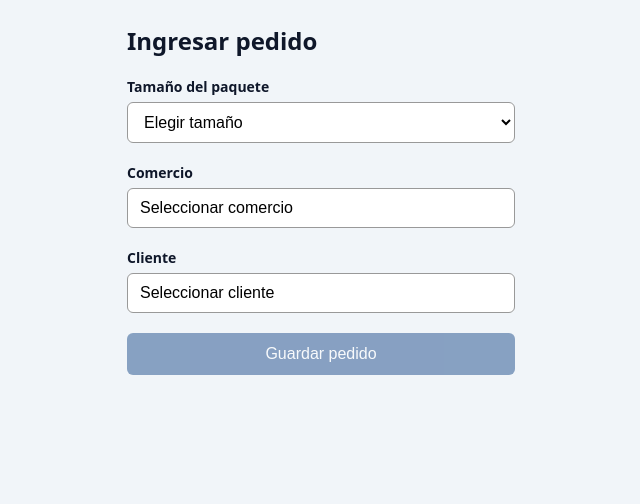
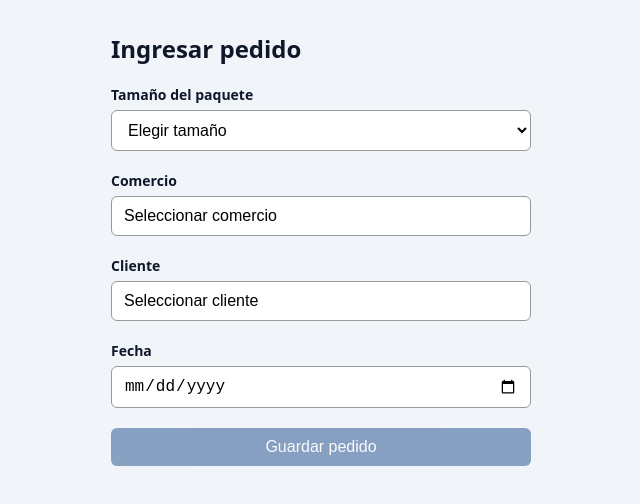
Before and after one commit to E1Naiko/IngenieriaEnSoftwareG12, a React (Vite) app in the folder frontend/: page /ingresar-pedido in a window 1280 px wide. Shown: the top 504 px of the page, without its empty margins (319-959 px from the left). Built offline with nearby package versions, Linux system fonts and the light colour scheme.

Commit message:
agregue para poner la fecha

```diff
--- a/frontend/src/pages/IngresarPedido.css
+++ b/frontend/src/pages/IngresarPedido.css
@@ -1,60 +1,86 @@
-.form {
-  width: 100%;
+.pedido-form {
   max-width: 420px;
-  margin: 1.5rem auto;
-  padding: 0 1rem;
-  box-sizing: border-box;
+  margin: 2rem auto;
   display: grid;
   gap: 1.25rem;
   font-family: system-ui, sans-serif;
 }
 
-.campo {
+.pedido-titulo {
+  margin: 0;
+  font-size: 24px;
+}
+
+.pedido-campo {
   display: grid;
   gap: 6px;
 }
 
-.label {
+.pedido-label {
   font-size: 14px;
   font-weight: 600;
 }
 
-.control {
-  width: 100%;
+.pedido-control {
   padding: 10px 12px;
-  font-size: 16px; /* Evita zoom automático en safari/iOS */
+  font-size: 16px;
   border: 1px solid #999;
   border-radius: 6px;
   background: #fff;
   text-align: left;
   cursor: pointer;
-  box-sizing: border-box;
 }
 
-.fondo {
+.pedido-primario {
+  width: 100%;
+  padding: 10px 14px;
+  font-size: 16px;
+  border: 0;
+  border-radius: 6px;
+  background: #1f4e8c;
+  color: #fff;
+  cursor: pointer;
+}
+
+.pedido-primario:disabled {
+  opacity: 0.5;
+  cursor: not-allowed;
+}
+
+.pedido-error {
+  margin: 0;
+  color: red;
+}
+
+.pedido-ok {
+  margin: 0;
+  color: green;
+}
+
+/* ---------- Popup ---------- */
+
+.pedido-fondo {
   position: fixed;
   inset: 0;
   background: rgba(0, 0, 0, 0.45);
   display: grid;
   place-items: center;
-  padding: 12px;
+  padding: 16px;
   z-index: 50;
-  box-sizing: border-box;
 }
 
-.popup {
+.pedido-popup {
   background: #fff;
   border-radius: 10px;
   width: 100%;
   max-width: 440px;
-  max-height: 85vh;
-  max-height: 85dvh; /* Soporte para alto dinámico en móviles */
+  max-height: 80vh;
   display: flex;
   flex-direction: column;
   overflow: hidden;
 }
 
-.popup-head {
+.pedido-popup-head {
   padding: 14px 16px;
   border-bottom: 1px solid #ddd;
   display: flex;
@@ -62,18 +88,27 @@
   align-items: center;
 }
 
-.lista {
+.pedido-popup-alta {
+  padding: 16px;
+  overflow-y: auto;
+}
+
+.pedido-popup-foot {
+  padding: 12px;
+  border-top: 1px solid #ddd;
+}
+
+.pedido-lista {
   list-style: none;
   margin: 0;
   padding: 0;
   overflow-y: auto;
   flex: 1;
-  -webkit-overflow-scrolling: touch; /* Scroll suave en iOS */
 }
 
-.item {
+.pedido-item {
   width: 100%;
-  padding: 14px 16px;
+  padding: 12px 16px;
   border: 0;
   border-bottom: 1px solid #eee;
   background: none;
@@ -82,42 +117,11 @@
   cursor: pointer;
 }
 
-.popup-foot {
-  padding: 12px;
-  border-top: 1px solid #ddd;
+.pedido-item:hover {
+  background: #f2f5fa;
 }
 
-.primario {
-  padding: 12px 14px;
-  font-size: 16px;
-  border: 0;
-  border-radius: 6px;
-  background: #1f4e8c;
-  color: #fff;
-  cursor: pointer;
-  width: 100%;
-  box-sizing: border-box;
-}
-
-.vacio {
+.pedido-vacio {
   padding: 16px;
   color: #666;
 }
-
-/* Ajustes específicos para pantallas chicas */
-@media (max-width: 480px) {
-  .form {
-    margin: 1rem auto;
-    padding: 0 0.75rem;
-  }
-
-  .popup {
-    border-radius: 8px;
-    max-height: 90vh;
-    max-height: 90dvh;
-  }
-
-  .item {
-    padding: 16px; /* Área de toque más grande en táctil */
-  }
-}
--- a/frontend/src/pages/IngresarPedido.tsx
+++ b/frontend/src/pages/IngresarPedido.tsx
@@ -1,8 +1,8 @@
 import { useEffect, useState } from "react";
 import type { ComponentType, FormEvent, ReactNode } from "react";
+import "./IngresarPedido.css";
 import FormularioComercio from "../components/login/FormularioComercio";
 import FormularioCliente from "../components/login/FormularioCliente";
-import "./IngresarPedido.css";
 
 /* ---------- Tipos ---------- */
 
@@ -26,6 +26,7 @@ export interface FormularioAltaProps {
   onCancelar: () => void;
 }
 
+
 /* ---------- Endpoints ---------- */
 
 const URL_COMERCIOS = "/api/comercios/";
@@ -43,14 +44,14 @@ interface PopupProps {
 
 function Popup({ titulo, onCerrar, children, pie }: PopupProps) {
   return (
-    <div className="fondo" onClick={onCerrar}>
-      <div className="popup" role="dialog" aria-label={titulo} onClick={(e) => e.stopPropagation()}>
-        <div className="popup-head">
+    <div className="pedido-fondo" onClick={onCerrar}>
+      <div className="pedido-popup" role="dialog" aria-label={titulo} onClick={(e) => e.stopPropagation()}>
+        <div className="pedido-popup-head">
           <strong>{titulo}</strong>
           <button type="button" onClick={onCerrar} aria-label="Cerrar">✕</button>
         </div>
         {children}
-        <div className="popup-foot">{pie}</div>
+        <div className="pedido-popup-foot">{pie}</div>
       </div>
     </div>
   );
@@ -100,9 +101,9 @@ function SelectorConPopup<T extends { id: number }>({
   const cerrar = () => { setAbierto(false); setAgregando(false); };
 
   return (
-    <div className="campo">
-      <span className="label">{etiqueta}</span>
-      <button type="button" className="control" onClick={() => setAbierto(true)}>
+    <div className="pedido-campo">
+      <span className="pedido-label">{etiqueta}</span>
+      <button type="button" className="pedido-control" onClick={() => setAbierto(true)}>
         {valor ? texto(valor) : `Seleccionar ${singular}`}
       </button>
 
@@ -112,26 +113,26 @@ function SelectorConPopup<T extends { id: number }>({
           onCerrar={cerrar}
           pie={
             agregando ? null : (
-              <button type="button" className="primario" onClick={() => setAgregando(true)} disabled={!FormularioAlta}>
+              <button type="button" className="pedido-primario" onClick={() => setAgregando(true)} disabled={!FormularioAlta}>
                 Agregar {singular}
               </button>
             )
           }
         >
           {agregando && FormularioAlta ? (
-            <div style={{ padding: 16, overflowY: "auto" }}>
+            <div className="pedido-popup-alta">
               <FormularioAlta onGuardado={() => setAgregando(false)} onCancelar={() => setAgregando(false)} />
             </div>
           ) : (
-            <ul className="lista">
-              {cargando && <li className="vacio">Cargando…</li>}
-              {error && <li className="vacio">{error}</li>}
+            <ul className="pedido-lista">
+              {cargando && <li className="pedido-vacio">Cargando…</li>}
+              {error && <li className="pedido-vacio">{error}</li>}
               {!cargando && !error && items.length === 0 && (
-                <li className="vacio">Todavía no hay {singular}s cargados.</li>
+                <li className="pedido-vacio">Todavía no hay {singular}s cargados.</li>
               )}
               {items.map((it) => (
                 <li key={it.id}>
-                  <button type="button" className="item" onClick={() => { onChange(it); cerrar(); }}>
+                  <button type="button" className="pedido-item" onClick={() => { onChange(it); cerrar(); }}>
                     {texto(it)}
                   </button>
                 </li>
@@ -150,11 +151,12 @@ export default function IngresarPedido() {
   const [tamano, setTamano] = useState<Tamano | "">("");
   const [comercio, setComercio] = useState<Comercio | null>(null);
   const [cliente, setCliente] = useState<Cliente | null>(null);
+  const [fecha, setFecha] = useState(""); // formato AAAA-MM-DD
   const [guardando, setGuardando] = useState(false);
   const [error, setError] = useState("");
   const [ok, setOk] = useState(false);
 
-  const completo = tamano !== "" && comercio !== null && cliente !== null;
+  const completo = tamano !== "" && comercio !== null && cliente !== null && fecha !== "";
 
   async function guardar(e: FormEvent) {
     e.preventDefault();
@@ -170,6 +172,7 @@ export default function IngresarPedido() {
           tamano,
           comercio: comercio.id,
           cliente: cliente.id,
+          fecha,
         }),
       });
       if (!res.ok) {
@@ -180,6 +183,7 @@ export default function IngresarPedido() {
       setTamano("");
       setComercio(null);
       setCliente(null);
+      setFecha("");
     } catch (err) {
       setError(err instanceof Error ? err.message : "Error");
     } finally {
@@ -188,14 +192,14 @@ export default function IngresarPedido() {
   }
 
   return (
-    <form className="form" onSubmit={guardar}>
-      <h1 style={{ margin: 0, fontSize: 24 }}>Ingresar pedido</h1>
+    <form className="pedido-form" onSubmit={guardar}>
+      <h1 className="pedido-titulo">Ingresar pedido</h1>
 
-      <div className="campo">
-        <label className="label" htmlFor="tamano">Tamaño del paquete</label>
+      <div className="pedido-campo">
+        <label className="pedido-label" htmlFor="tamano">Tamaño del paquete</label>
         <select
           id="tamano"
-          className="control"
+          className="pedido-control"
           value={tamano}
           onChange={(e) => setTamano(e.target.value as Tamano)}
         >
@@ -226,13 +230,25 @@ export default function IngresarPedido() {
         FormularioAlta={FormularioCliente}
       />
 
-      {error && <p style={{ color: "red", margin: 0 }}>{error}</p>}
-      {ok && <p style={{ color: "green", margin: 0 }}>Pedido guardado.</p>}
+      <div className="pedido-campo">
+        <label className="pedido-label" htmlFor="fecha">Fecha</label>
+        <input
+          id="fecha"
+          type="date"
+          className="pedido-control"
+          value={fecha}
+          onChange={(e) => setFecha(e.target.value)}
+          onClick={(e) => e.currentTarget.showPicker?.()}
+          required
+        />
+      </div>
+
+      {error && <p className="pedido-error">{error}</p>}
+      {ok && <p className="pedido-ok">Pedido guardado.</p>}
 
       <button
         type="submit"
-        className="primario"
-        style={{ opacity: completo && !guardando ? 1 : 0.5 }}
+        className="pedido-primario"
         disabled={!completo || guardando}
       >
         {guardando ? "Guardando…" : "Guardar pedido"}
```
